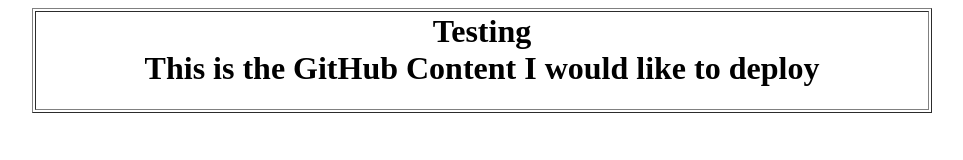
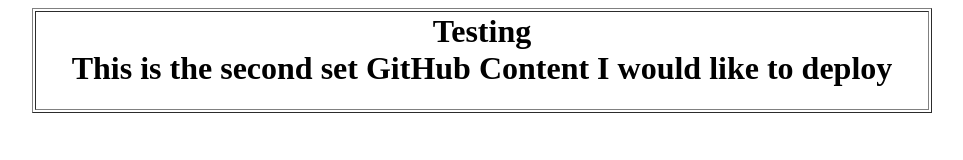
Before and after one commit to AliceThadik/azuredeploy, a plain HTML site: page index.html in a window 1280 px wide. Shown: the whole page, without its empty margins (158-1121 px from the left). Drawn offline with Linux system fonts and the light colour scheme.

Commit message:
Update index.html

```diff
--- a/index.html
+++ b/index.html
@@ -6,7 +6,7 @@
 <body bgcolor ="#FFFFFF"><table width="900" border="1" align="center">
 <tr>
 <td align="center"><H1>Testing<br>
-This is the GitHub Content I would like to deploy</H1></td>
+This is the second set GitHub Content I would like to deploy</H1></td>
 </tr>
 </table>
 </body>
```
